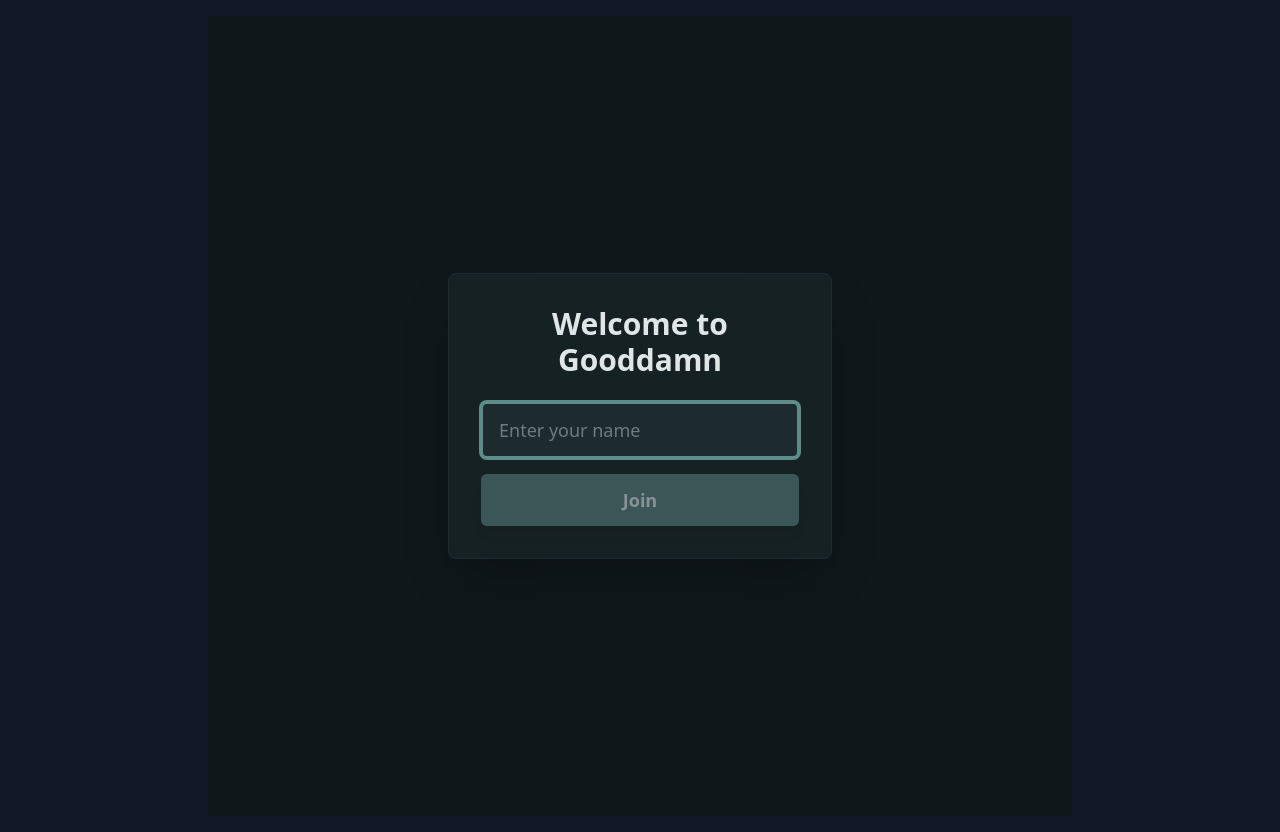
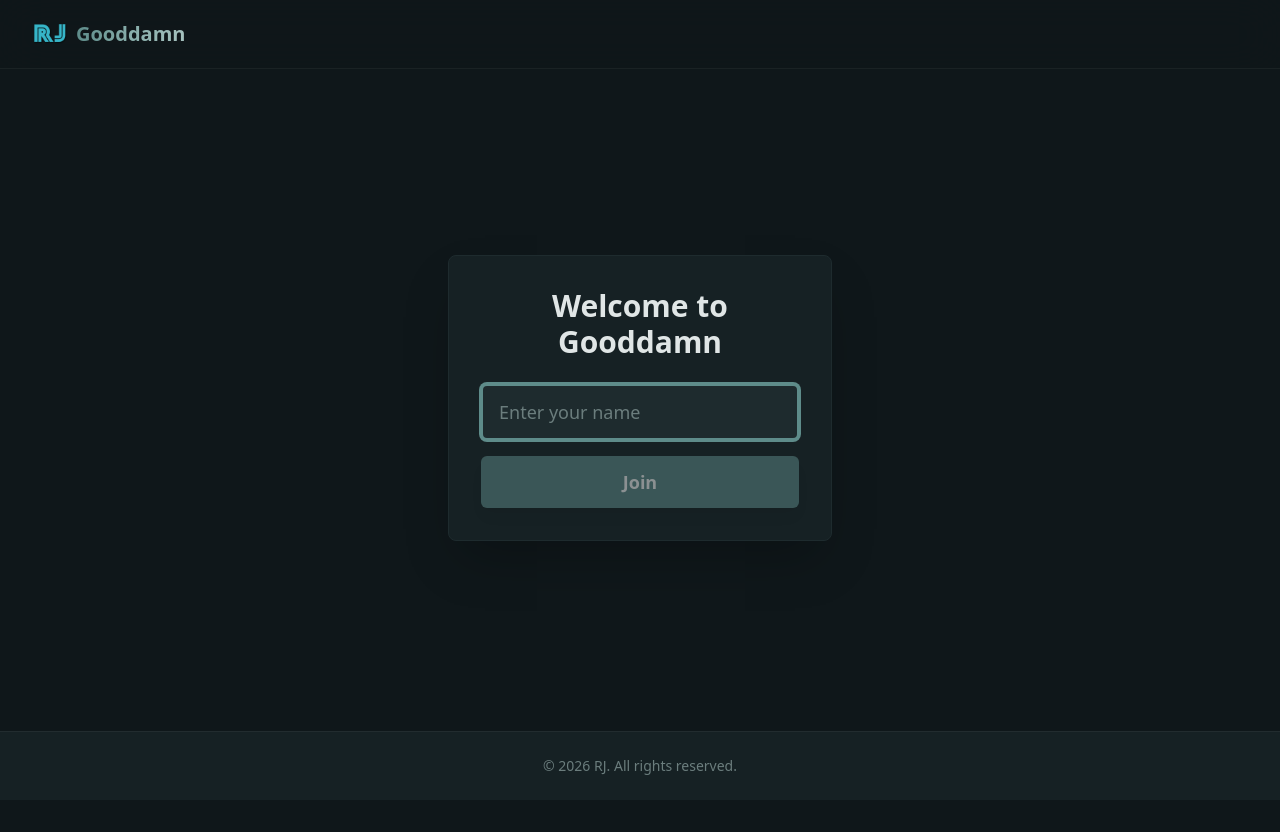
Before and after one commit to SsuJ-Chang/gooddamn, a React (Vite) app: page /room/1 in a window 1280 px wide. After the commit the page ends 800 px from the top, so only its background shows below. Built offline with nearby package versions, Linux system fonts and the light colour scheme.

Commit message:
Optimize UI

```diff
--- a/index.html
+++ b/index.html
@@ -1,5 +1,5 @@
 <!doctype html>
-<html lang="en" class="h-full bg-gray-900">
+<html lang="en" class="h-full bg-bg-primary">
 
 <head>
   <meta charset="UTF-8" />
@@ -8,7 +8,7 @@
   <title>Gooddamn</title>
 </head>
 
-<body class="h-full bg-gray-900 text-white">
+<body class="h-full bg-bg-primary text-text-primary">
   <div id="root" class="h-full"></div>
   <script type="module" src="/src/main.jsx"></script>
 </body>
--- a/src/App.jsx
+++ b/src/App.jsx
@@ -2,6 +2,8 @@ import { useStore } from './store/useStore';
 import { NameInputPage } from './pages/NameInputPage';
 import { LobbyPage } from './pages/LobbyPage';
 import { RoomPage } from './pages/RoomPage';
+import { NavHeader } from './components/NavHeader';
+import { Footer } from './components/Footer';
 
 /**
  * 主應用程式元件 (App.jsx)
@@ -36,11 +38,20 @@ function App() {
   };
 
   // 應用程式的主容器。確保一致的佈局。
-  // `renderCurrentPage()` 被呼叫來顯示當前活動的頁面。
+  // 使用 flex 佈局讓 Footer 始終在底部
   return (
-    <main className="container mx-auto max-w-4xl p-4">
-      {renderCurrentPage()}
-    </main>
+    <div className="min-h-screen flex flex-col bg-bg-primary">
+      {/* 導航頭部 */}
+      <NavHeader />
+
+      {/* 主要內容區域 - 加上頂部 padding 避免被固定的 Header 遮住 */}
+      <main className="flex-1 flex flex-col items-center justify-center pt-14 sm:pt-16">
+        {renderCurrentPage()}
+      </main>
+
+      {/* 頁尾 */}
+      <Footer />
+    </div>
   );
 }
 
--- /dev/null
+++ b/src/components/Footer.jsx
@@ -0,0 +1,20 @@
+/**
+ * 頁尾元件
+ *
+ * 仿照 suguru 專案的 Footer 樣式
+ * 包含版權聲明，年份自動更新
+ */
+export function Footer() {
+  const currentYear = new Date().getFullYear();
+
+  return (
+    <footer className="py-4 sm:py-6 bg-bg-secondary border-t border-white/5">
+      <div className="max-w-7xl mx-auto px-4 sm:px-8 text-center">
+        {/* 版權聲明 */}
+        <p className="text-sm text-text-muted">
+          © {currentYear} RJ. All rights reserved.
+        </p>
+      </div>
+    </footer>
+  );
+}
--- /dev/null
+++ b/src/components/NavHeader.jsx
@@ -0,0 +1,23 @@
+/**
+ * 導航頭部元件
+ *
+ * 仿照 suguru 專案的 Header 樣式
+ * 包含 logo 和專案名稱（漸層色）
+ */
+export function NavHeader() {
+  return (
+    <nav className="fixed top-0 left-0 right-0 z-50 flex justify-between items-center px-4 sm:px-8 py-3 sm:py-4 bg-bg-primary/80 backdrop-blur-xl border-b border-white/5">
+      {/* Logo 區塊 */}
+      <a href="/" className="flex items-center gap-2">
+        <img
+          src="/logo.png"
+          alt="Gooddamn"
+          className="h-8 sm:h-9 w-auto"
+        />
+        <span className="text-lg sm:text-xl font-bold bg-gradient-to-r from-primary via-primary-light to-primary-soft bg-clip-text text-transparent">
+          Gooddamn
+        </span>
+      </a>
+    </nav>
+  );
+}
--- a/src/pages/LobbyPage.jsx
+++ b/src/pages/LobbyPage.jsx
@@ -27,9 +27,9 @@ export function LobbyPage() {
 
 
   return (
-    <div className="flex h-screen flex-col items-center justify-center bg-bg-primary">
+    <div className="flex flex-1 flex-col items-center justify-center bg-bg-primary py-8">
       {/* 響應式容器：手機版減少 padding */}
-      <div className="rounded-lg bg-bg-secondary p-6 sm:p-8 shadow-2xl w-full max-w-md border border-bg-tertiary">
+      <div className="rounded-lg bg-bg-secondary p-6 sm:p-8 shadow-2xl w-full max-w-lg border border-bg-tertiary">
         {/* 響應式標題：手機版較小字體 */}
         <h1 className="mb-2 text-center text-2xl sm:text-3xl font-bold text-text-primary">Lobby</h1>
         <p className="mb-8 text-center text-base sm:text-lg text-text-secondary">
--- a/src/pages/NameInputPage.jsx
+++ b/src/pages/NameInputPage.jsx
@@ -34,7 +34,7 @@ export function NameInputPage() {
   };
 
   return (
-    <div className="flex h-screen flex-col items-center justify-center bg-bg-primary">
+    <div className="flex flex-1 flex-col items-center justify-center bg-bg-primary py-8">
       {/* 響應式容器：手機版減少 padding */}
       <div className="rounded-lg bg-bg-secondary p-6 sm:p-8 shadow-2xl w-full max-w-sm border border-bg-tertiary">
         {/* 響應式標題：手機版較小字體 */}
--- a/src/pages/RoomPage.jsx
+++ b/src/pages/RoomPage.jsx
@@ -75,7 +75,7 @@ export function RoomPage() {
 
   return (
     // 主要容器：使用 flex 垂直置中，避免不必要的 scrollbar
-    <div className="h-screen bg-bg-primary flex flex-col overflow-hidden">
+    <div className="flex-1 bg-bg-primary flex flex-col overflow-hidden">
       {/* 內容區域：可滾動、置中 */}
       <div className="flex-1 flex flex-col justify-center mx-auto max-w-7xl w-full p-2 sm:p-4 overflow-auto">
         <div className="flex flex-col gap-3 sm:gap-6 py-4">
```
Also changed, not shown: public/logo.png (added).
